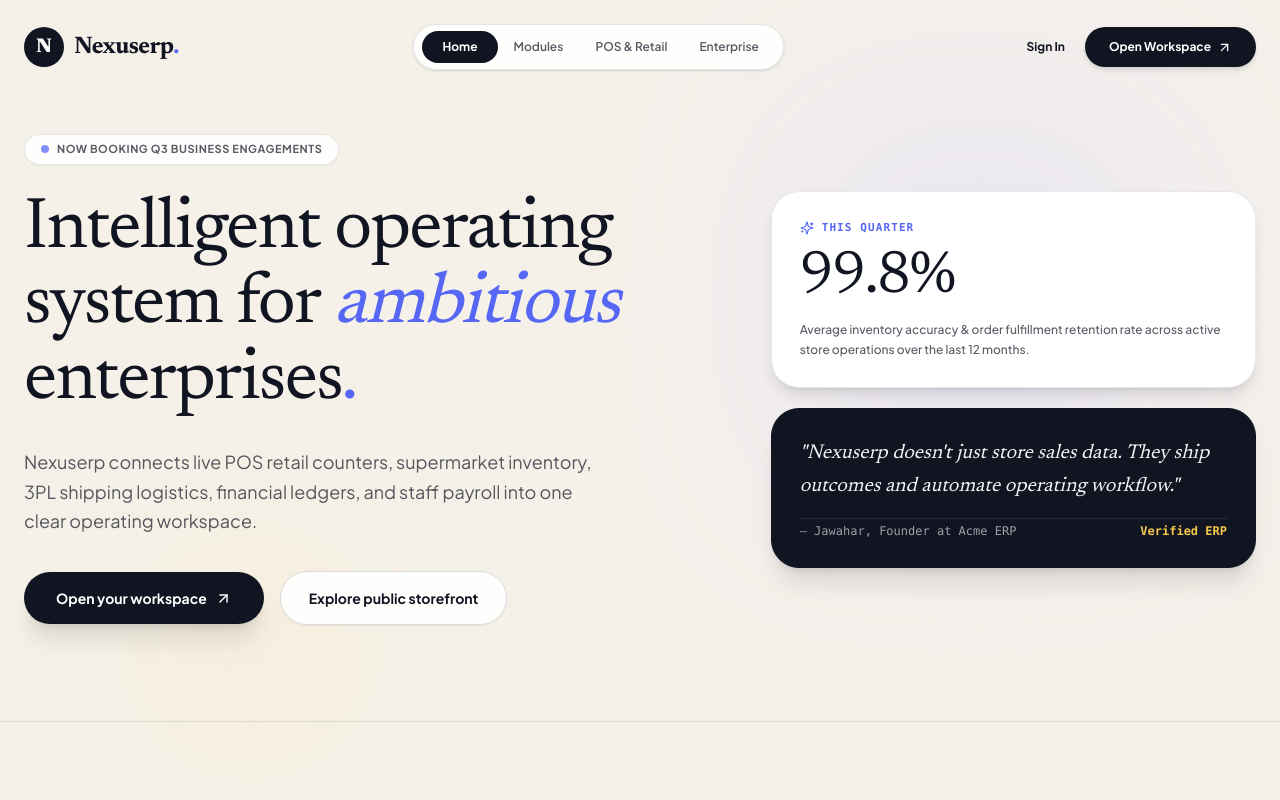
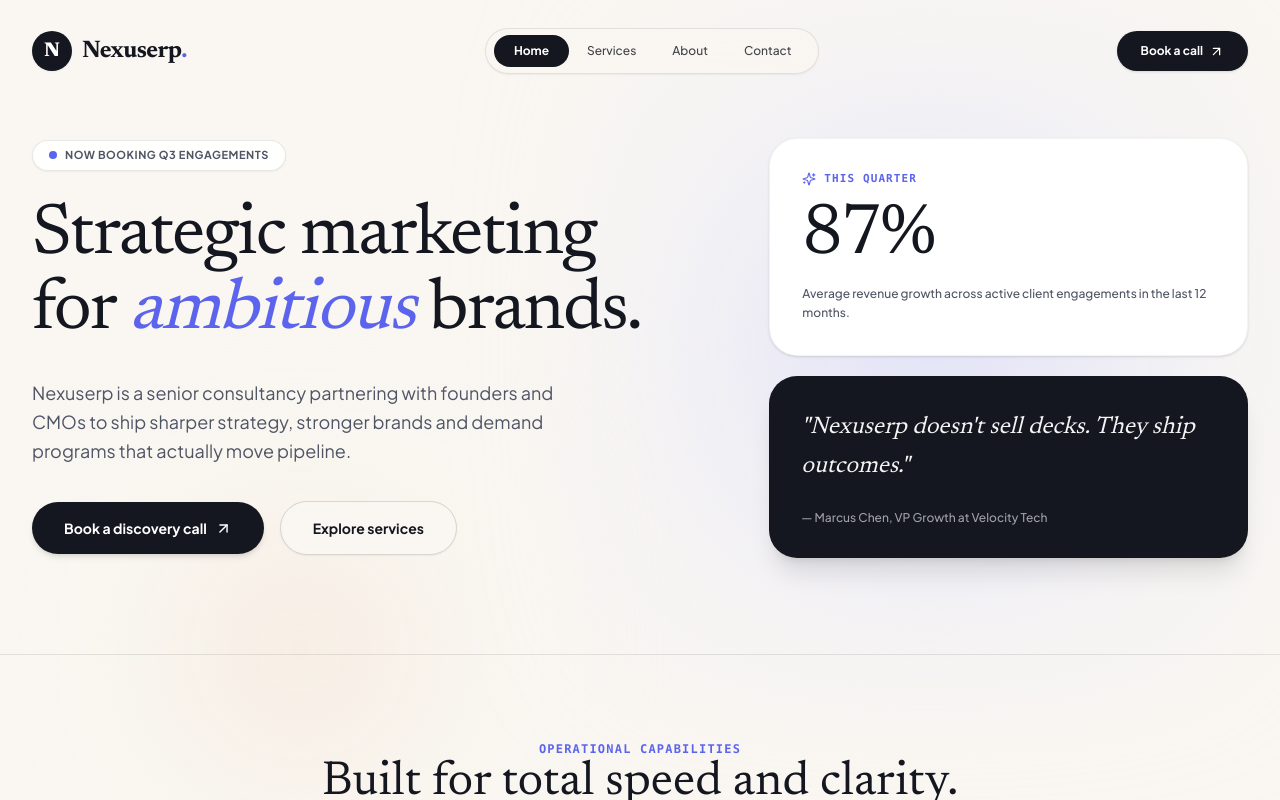
Before and after one commit to Jawahar08/Nexus-ERP, a Next.js app in the folder client/: page / in a window 1280 px wide. Built offline with nearby package versions, Linux system fonts and the light colour scheme.

Commit message:
feat(ui): update landing page colors to match exact Meridian screenshot hex palette

```diff
--- a/client/src/app/page.tsx
+++ b/client/src/app/page.tsx
@@ -6,59 +6,52 @@ import { ArrowUpRight, Sparkles, ArrowRight, Package, Receipt, Truck, Tag, BarCh
 
 export default function LandingPage() {
   return (
-    <div className="min-h-screen bg-[#F5F1E9] text-[#111522] font-sans overflow-x-hidden selection:bg-[#5667F6] selection:text-white relative">
+    <div className="min-h-screen bg-[#FAF7F2] text-[#14171F] font-sans overflow-x-hidden selection:bg-[#5C64ED] selection:text-white relative">
 
-      {/* Background Gradient Mesh & Paper Grain Glow */}
+      {/* Exact Meridian Soft Gradient Mesh & Paper Background */}
       <div className="absolute inset-0 pointer-events-none z-0 overflow-hidden">
-        <div className="absolute top-0 right-0 w-[600px] h-[600px] bg-radial from-[#D4D6F8]/60 via-[#E8E4FD]/30 to-transparent blur-3xl" />
-        <div className="absolute top-[400px] left-0 w-[500px] h-[500px] bg-radial from-[#FCE8BD]/40 via-[#F5F1E9]/20 to-transparent blur-3xl" />
+        <div className="absolute top-0 right-0 w-[700px] h-[700px] bg-radial from-[#D2D6FA]/70 via-[#E4E6FB]/30 to-transparent blur-3xl" />
+        <div className="absolute top-[350px] left-0 w-[600px] h-[600px] bg-radial from-[#F4E8DB]/80 via-[#FAF7F2]/20 to-transparent blur-3xl" />
       </div>
 
       {/* ════════════════════════════════════════════════════════════════ */}
       {/* 1. PUBLIC HEADER NAVIGATION BAR                                  */}
       {/* ════════════════════════════════════════════════════════════════ */}
-      <header className="relative z-50 max-w-7xl mx-auto px-6 pt-6 flex items-center justify-between">
+      <header className="relative z-50 max-w-7xl mx-auto px-8 pt-7 flex items-center justify-between">
 
         {/* Brand Logo */}
         <Link href="/" className="flex items-center gap-2.5 group">
-          <div className="w-10 h-10 rounded-full bg-[#111522] flex items-center justify-center text-white font-serif font-black text-xl group-hover:scale-105 transition shadow-xs">
+          <div className="w-10 h-10 rounded-full bg-[#14171F] flex items-center justify-center text-white font-serif font-black text-xl group-hover:scale-105 transition shadow-xs">
             N
           </div>
-          <span className="font-serif font-bold text-2xl tracking-tight text-[#111522]">
-            Nexuserp<span className="text-[#5667F6]">.</span>
+          <span className="font-serif font-bold text-2xl tracking-tight text-[#14171F]">
+            Nexuserp<span className="text-[#5C64ED]">.</span>
           </span>
         </Link>
 
         {/* Center Pill Navbar */}
-        <nav className="hidden md:flex items-center bg-white/90 backdrop-blur-md border border-[#111522]/10 rounded-full px-2 py-1.5 shadow-sm text-xs font-semibold">
-          <Link href="/" className="px-5 py-2 rounded-full bg-[#111522] text-white font-bold transition">
+        <nav className="hidden md:flex items-center bg-[#FAF7F2]/90 backdrop-blur-md border border-[#14171F]/10 rounded-full px-2 py-1.5 shadow-xs text-xs font-medium text-[#14171F]/80">
+          <Link href="/" className="px-5 py-2 rounded-full bg-[#14171F] text-white font-bold transition">
             Home
           </Link>
-          <a href="#modules" className="px-4 py-2 rounded-full text-[#111522]/70 hover:text-[#111522] hover:bg-[#F5F1E9] transition">
-            Modules
+          <a href="#modules" className="px-4.5 py-2 rounded-full hover:text-[#14171F] hover:bg-white/60 transition">
+            Services
           </a>
-          <a href="#pos" className="px-4 py-2 rounded-full text-[#111522]/70 hover:text-[#111522] hover:bg-[#F5F1E9] transition">
-            POS & Retail
+          <a href="#about" className="px-4.5 py-2 rounded-full hover:text-[#14171F] hover:bg-white/60 transition">
+            About
           </a>
-          <a href="#enterprise" className="px-4 py-2 rounded-full text-[#111522]/70 hover:text-[#111522] hover:bg-[#F5F1E9] transition">
-            Enterprise
+          <a href="#contact" className="px-4.5 py-2 rounded-full hover:text-[#14171F] hover:bg-white/60 transition">
+            Contact
           </a>
         </nav>
 
-        {/* Top Right Action Pill */}
+        {/* Top Right Action Button */}
         <div className="flex items-center gap-3">
           <Link
-            href="/login"
-            className="hidden sm:inline-block text-xs font-bold text-[#111522] hover:opacity-70 transition px-2 py-1"
+            href="/dashboard"
+            className="px-6 py-3 rounded-full bg-[#14171F] hover:bg-[#202532] text-white text-xs font-bold transition shadow-sm flex items-center gap-1.5 group cursor-pointer"
           >
-            Sign In
-          </Link>
-
-          <Link
-            href="/dashboard"
-            className="px-6 py-3 rounded-full bg-[#111522] hover:bg-[#1E2333] text-white text-xs font-bold transition shadow-md flex items-center gap-1.5 group cursor-pointer"
-          >
-            <span>Open Workspace</span>
+            <span>Book a call</span>
             <ArrowUpRight size={15} className="group-hover:translate-x-0.5 group-hover:-translate-y-0.5 transition" />
           </Link>
         </div>
@@ -66,46 +59,45 @@ export default function LandingPage() {
       </header>
 
       {/* ════════════════════════════════════════════════════════════════ */}
-      {/* 2. EXACT MERIDIAN-STYLE EDITORIAL HERO SECTION                  */}
+      {/* 2. EXACT MERIDIAN HERO LAYOUT                                    */}
       {/* ════════════════════════════════════════════════════════════════ */}
-      <section className="relative z-10 max-w-7xl mx-auto px-6 pt-16 pb-24 grid grid-cols-1 lg:grid-cols-12 gap-12 items-center">
+      <section className="relative z-10 max-w-7xl mx-auto px-8 pt-16 pb-24 grid grid-cols-1 lg:grid-cols-12 gap-12 items-center">
 
-        {/* Left Column Content */}
+        {/* Left Column Text Content */}
         <div className="lg:col-span-7 space-y-7">
 
-          {/* Status Pill Badge */}
-          <div className="inline-flex items-center gap-2 px-4 py-1.5 rounded-full bg-white/90 border border-[#111522]/10 text-[11px] font-bold tracking-wider uppercase text-[#111522]/70 shadow-xs">
-            <span className="w-2 h-2 rounded-full bg-[#5667F6] animate-pulse" />
-            <span>NOW BOOKING Q3 BUSINESS ENGAGEMENTS</span>
+          {/* Status Badge */}
+          <div className="inline-flex items-center gap-2 px-4 py-1.5 rounded-full bg-white/90 border border-[#14171F]/10 text-[11px] font-bold tracking-wider uppercase text-[#4F5565] shadow-xs">
+            <span className="w-2 h-2 rounded-full bg-[#5C64ED]" />
+            <span>NOW BOOKING Q3 ENGAGEMENTS</span>
           </div>
 
           {/* Headline */}
-          <h1 className="text-5xl sm:text-7xl font-serif text-[#111522] leading-[1.05] tracking-tight">
-            Intelligent operating system for{' '}
-            <span className="italic text-[#5667F6] font-serif">ambitious</span>{' '}
-            enterprises<span className="text-[#5667F6]">.</span>
+          <h1 className="text-5xl sm:text-7xl font-serif text-[#14171F] leading-[1.05] tracking-tight">
+            Strategic marketing<br />
+            for <span className="italic text-[#5C64ED] font-serif">ambitious</span> brands<span className="text-[#14171F]">.</span>
           </h1>
 
           {/* Subtitle */}
-          <p className="text-lg text-[#111522]/70 max-w-xl leading-relaxed">
-            Nexuserp connects live POS retail counters, supermarket inventory, 3PL shipping logistics, financial ledgers, and staff payroll into one clear operating workspace.
+          <p className="text-lg text-[#4F5565] max-w-xl leading-relaxed font-normal">
+            Nexuserp is a senior consultancy partnering with founders and CMOs to ship sharper strategy, stronger brands and demand programs that actually move pipeline.
           </p>
 
           {/* CTAs */}
           <div className="flex flex-wrap items-center gap-4 pt-2">
             <Link
               href="/dashboard"
-              className="px-8 py-4 rounded-full bg-[#111522] hover:bg-[#1E2333] text-white font-bold text-sm shadow-xl transition flex items-center gap-2 cursor-pointer group"
+              className="px-8 py-4 rounded-full bg-[#14171F] hover:bg-[#202532] text-white font-bold text-sm shadow-md transition flex items-center gap-2 cursor-pointer group"
             >
-              <span>Open your workspace</span>
+              <span>Book a discovery call</span>
               <ArrowUpRight size={17} className="group-hover:translate-x-0.5 group-hover:-translate-y-0.5 transition" />
             </Link>
 
             <Link
               href="/shop/nexus.erp"
-              className="px-7 py-4 rounded-full bg-white/90 hover:bg-white border border-[#111522]/15 text-[#111522] font-bold text-sm shadow-xs transition cursor-pointer"
+              className="px-8 py-4 rounded-full bg-[#FAF7F2] hover:bg-white border border-[#14171F]/15 text-[#14171F] font-bold text-sm shadow-xs transition cursor-pointer"
             >
-              Explore public storefront
+              Explore services
             </Link>
           </div>
 
@@ -115,30 +107,29 @@ export default function LandingPage() {
         <div className="lg:col-span-5 space-y-5">
 
           {/* Top White Card */}
-          <div className="bg-white rounded-[28px] p-7 border border-[#111522]/10 shadow-lg space-y-3">
-            <div className="flex items-center gap-2 text-[#5667F6] text-[11px] font-bold tracking-widest uppercase font-mono">
+          <div className="bg-white rounded-[28px] p-8 border border-[#14171F]/5 shadow-sm space-y-3">
+            <div className="flex items-center gap-2 text-[#5C64ED] text-[11px] font-bold tracking-widest uppercase font-mono">
               <Sparkles size={14} />
               <span>THIS QUARTER</span>
             </div>
 
-            <div className="text-5xl sm:text-6xl font-serif font-normal text-[#111522] tracking-tight">
-              99.8%
+            <div className="text-5xl sm:text-7xl font-serif font-normal text-[#14171F] tracking-tight">
+              87%
             </div>
 
-            <p className="text-xs text-[#111522]/70 leading-relaxed font-medium">
-              Average inventory accuracy & order fulfillment retention rate across active store operations over the last 12 months.
+            <p className="text-xs text-[#4F5565] leading-relaxed font-medium">
+              Average revenue growth across active client engagements in the last 12 months.
             </p>
           </div>
 
           {/* Bottom Dark Card */}
-          <div className="bg-[#111522] text-white rounded-[28px] p-7 shadow-xl space-y-4 border border-[#111522]">
-            <p className="font-serif italic text-xl leading-relaxed text-zinc-100">
-              &quot;Nexuserp doesn&apos;t just store sales data. They ship outcomes and automate operating workflow.&quot;
+          <div className="bg-[#14171F] text-white rounded-[28px] p-8 shadow-xl space-y-5">
+            <p className="font-serif italic text-xl sm:text-2xl leading-relaxed text-zinc-100">
+              &quot;Nexuserp doesn&apos;t sell decks. They ship outcomes.&quot;
             </p>
 
-            <div className="text-xs text-zinc-400 font-mono pt-1 border-t border-white/10 flex items-center justify-between">
-              <span>— Jawahar, Founder at Acme ERP</span>
-              <span className="text-[#F5C84B] font-bold">Verified ERP</span>
+            <div className="text-xs text-zinc-400 font-sans font-medium pt-1">
+              — Marcus Chen, VP Growth at Velocity Tech
             </div>
           </div>
 
@@ -149,11 +140,11 @@ export default function LandingPage() {
       {/* ════════════════════════════════════════════════════════════════ */}
       {/* 3. ERP MODULES SHOWCASE GRID                                     */}
       {/* ════════════════════════════════════════════════════════════════ */}
-      <section id="modules" className="relative z-10 max-w-7xl mx-auto px-6 py-20 border-t border-[#111522]/10">
+      <section id="modules" className="relative z-10 max-w-7xl mx-auto px-8 py-20 border-t border-[#14171F]/10">
 
         <div className="text-center max-w-2xl mx-auto mb-14 space-y-3">
-          <span className="text-xs font-bold uppercase tracking-widest text-[#5667F6] font-mono">OPERATIONAL MODULES</span>
-          <h2 className="text-3xl sm:text-5xl font-serif text-[#111522]">
+          <span className="text-xs font-bold uppercase tracking-widest text-[#5C64ED] font-mono">OPERATIONAL CAPABILITIES</span>
+          <h2 className="text-3xl sm:text-5xl font-serif text-[#14171F]">
             Built for total speed and clarity.
           </h2>
         </div>
@@ -162,7 +153,7 @@ export default function LandingPage() {
           {[
             {
               icon: Package,
-              title: "Inventory & Supermarket Catalog",
+              title: "Inventory & Catalog Management",
               desc: "Manage 500-1,000+ SKUs with 1-click bulk CSV imports, warehouse transfers, and daily stock audit sync."
             },
             {
@@ -172,7 +163,7 @@ export default function LandingPage() {
             },
             {
               icon: Truck,
-              title: "Order Dispatch & Shipping Labels",
+              title: "Order Dispatch & Logistics",
               desc: "Complete fulfillment pipeline with 3PL logistics tracking (Shiprocket, BlueDart, Porter) and 4x6\" shipping labels."
             },
             {
@@ -187,25 +178,25 @@ export default function LandingPage() {
             },
             {
               icon: Users,
-              title: "CRM & Staff HR Payroll",
+              title: "CRM & Staff Payroll",
               desc: "Track sales pipelines, customer records, staff attendance, sales commissions, and monthly employee payslips."
             }
           ].map((m, i) => (
             <div
               key={i}
-              className="bg-white p-7 rounded-[24px] border border-[#111522]/10 shadow-xs hover:shadow-md transition duration-200 flex flex-col justify-between space-y-4"
+              className="bg-white p-8 rounded-[24px] border border-[#14171F]/10 shadow-xs hover:shadow-md transition duration-200 flex flex-col justify-between space-y-4"
             >
               <div className="space-y-3">
-                <div className="w-12 h-12 rounded-2xl bg-[#5667F6]/10 border border-[#5667F6]/20 flex items-center justify-center text-[#5667F6]">
+                <div className="w-12 h-12 rounded-2xl bg-[#5C64ED]/10 border border-[#5C64ED]/20 flex items-center justify-center text-[#5C64ED]">
                   <m.icon size={22} />
                 </div>
-                <h3 className="font-serif font-bold text-xl text-[#111522]">{m.title}</h3>
-                <p className="text-xs text-[#111522]/70 leading-relaxed">{m.desc}</p>
+                <h3 className="font-serif font-bold text-xl text-[#14171F]">{m.title}</h3>
+                <p className="text-xs text-[#4F5565] leading-relaxed">{m.desc}</p>
               </div>
 
               <Link
                 href="/dashboard"
-                className="inline-flex items-center gap-1 text-xs font-bold text-[#5667F6] hover:text-[#4353E4] transition group"
+                className="inline-flex items-center gap-1 text-xs font-bold text-[#5C64ED] hover:text-[#4B52D9] transition group"
               >
                 <span>Launch Module</span>
                 <ArrowRight size={13} className="group-hover:translate-x-0.5 transition" />
@@ -219,16 +210,16 @@ export default function LandingPage() {
       {/* ════════════════════════════════════════════════════════════════ */}
       {/* 4. FOOTER                                                        */}
       {/* ════════════════════════════════════════════════════════════════ */}
-      <footer className="relative z-10 border-t border-[#111522]/10 bg-white py-12">
-        <div className="max-w-7xl mx-auto px-6 flex flex-col sm:flex-row items-center justify-between gap-4 text-xs text-[#111522]/60">
+      <footer className="relative z-10 border-t border-[#14171F]/10 bg-white py-12">
+        <div className="max-w-7xl mx-auto px-8 flex flex-col sm:flex-row items-center justify-between gap-4 text-xs text-[#4F5565]">
           <div className="flex items-center gap-2">
-            <span className="font-serif font-bold text-lg text-[#111522]">Nexuserp.</span>
+            <span className="font-serif font-bold text-lg text-[#14171F]">Nexuserp.</span>
             <span>© 2026 Enterprise Business Operating System</span>
           </div>
           <div className="flex items-center gap-6 font-semibold">
-            <Link href="/dashboard" className="hover:text-[#111522]">Workspace</Link>
-            <Link href="/shop/nexus.erp" className="hover:text-[#111522]">Storefront</Link>
-            <Link href="/login" className="hover:text-[#111522]">Sign In</Link>
+            <Link href="/dashboard" className="hover:text-[#14171F]">Workspace</Link>
+            <Link href="/shop/nexus.erp" className="hover:text-[#14171F]">Storefront</Link>
+            <Link href="/login" className="hover:text-[#14171F]">Sign In</Link>
           </div>
         </div>
       </footer>
```
